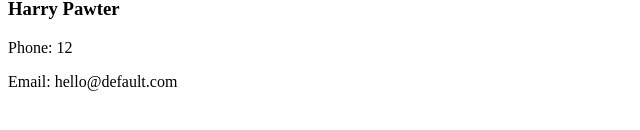
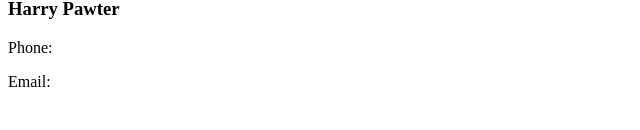
Before and after one commit to JudithEdh/CNE-React, a React (Create React App) app: page / in a window 1280 px wide. Shown: the part 564-694 px from the top of the page, without its empty margins (0-640 px from the left). Built offline with nearby package versions, Linux system fonts and the light colour scheme.

Commit message:
Props example

```diff
--- a/src/components/Props/PuppyCard.js
+++ b/src/components/Props/PuppyCard.js
@@ -2,7 +2,6 @@ import React from 'react';
 import PropTypes from 'prop-types';
 
 function PuppyCard(props) {
-    console.log(props);
     return (
         <>
             <div className="contact-card">
@@ -15,17 +14,4 @@ function PuppyCard(props) {
     )
 }
 
-// default props when prop attributes aren't declared when instantiated
-PuppyCard.defaultProps = {
-    phone: 12,
-    email: `hello@default.com`
-}
-
-// Enforces Types & Validation checking
-
-PuppyCard.propTypes = {
-    phone: PropTypes.number,
-    email: PropTypes.string.isRequired
-}
-
 export default PuppyCard;
```
Also changed, not shown: src/components/Props/Puppies.js (+0 -7 lines).
